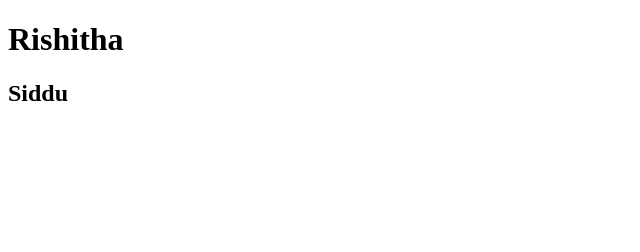
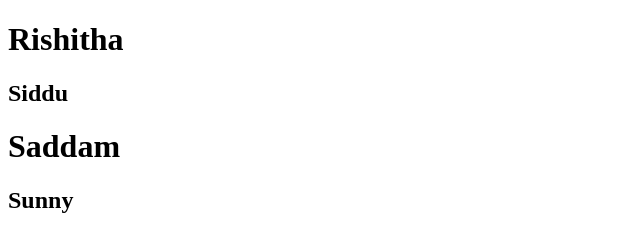
Before and after one commit to bsiddh/gitlearning, a plain HTML site: page index.html in a window 1280 px wide. Shown: the whole page, without its empty margins (0-640 px from the left). Drawn offline with Linux system fonts and the light colour scheme.

Commit message:
added the new fields

```diff
--- a/index.html
+++ b/index.html
@@ -8,5 +8,7 @@
   <body>
     <h1>Rishitha</h1>
     <h2>Siddu</h2>
+    <h1>Saddam</h1>
+    <h2>Sunny</h2>
   </body>
 </html>
```
